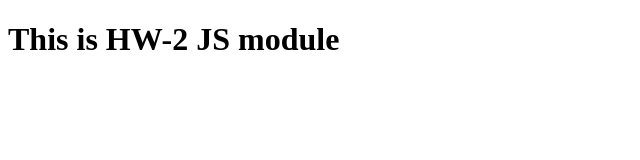
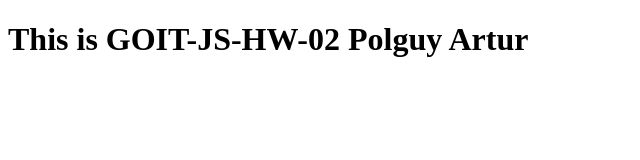
Before and after one commit to ArtPolguy/goit-js-hw-02, a plain HTML site: page index.html in a window 1280 px wide. Shown: the whole page, without its empty margins (0-640 px from the left). Drawn offline with Linux system fonts and the light colour scheme.

Commit message:
update index

```diff
--- a/index.html
+++ b/index.html
@@ -6,7 +6,7 @@
     <title>Document</title>
   </head>
   <body>
-    <h1>This is HW-2 JS module</h1>
+    <h1>This is GOIT-JS-HW-02 Polguy Artur</h1>
     <!--  <script src="./js/task-1.js"></script> -->
     <!-- <script src="./js/task-2.js"></script> -->
     <script src="./js/task-3.js"></script>
```
